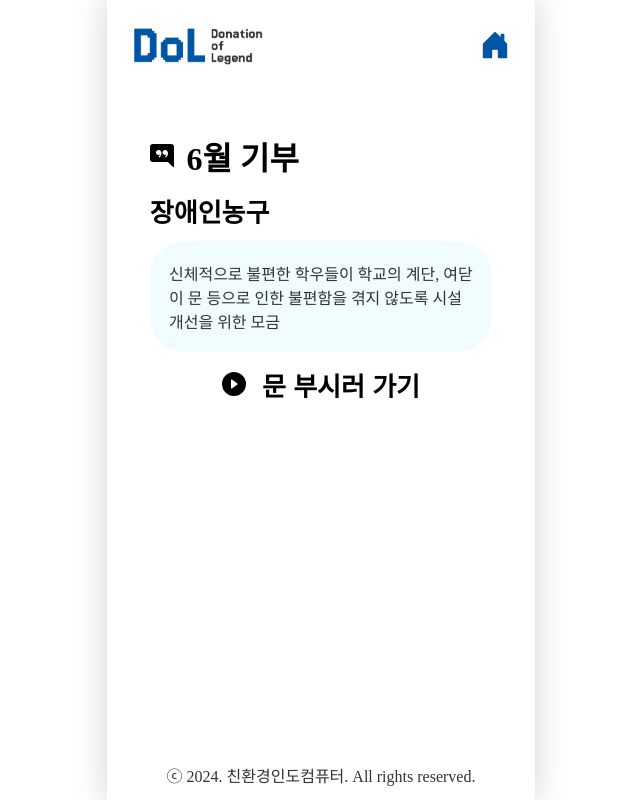
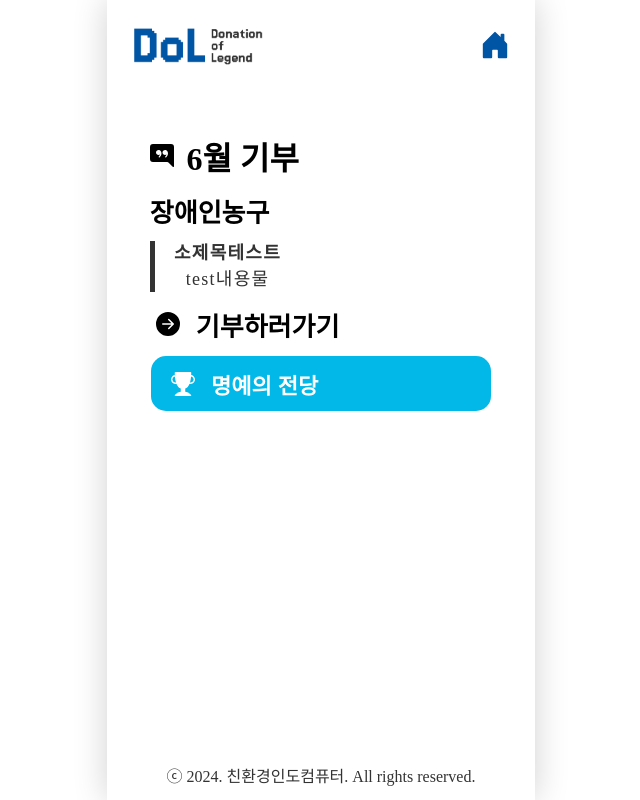
Before and after one commit to 2024-HUFSummer-HACKATHON/EnvIndiaComputer, a React (Create React App) app: page /donate in a window 1280 px wide. Shown: the whole page, without its empty margins (319-959 px from the left). Built offline with nearby package versions, Linux system fonts and the light colour scheme; a web font is replaced by a local one.

Commit message:
중간 커밋

```diff
--- a/public/index.html
+++ b/public/index.html
@@ -26,7 +26,7 @@
       work correctly both with client-side routing and a non-root public URL.
       Learn how to configure a non-root public URL by running `npm run build`.
     -->
-    <title>기부니가좋아요</title>
+    <title>DoL - 전설의 기부</title>
   </head>
   <body style="margin: 0;">
     <noscript>You need to enable JavaScript to run this app.</noscript>
--- /dev/null
+++ b/src/components/DonationDetailContents.js
@@ -0,0 +1,75 @@
+import React from 'react'
+import styled from 'styled-components';
+import { BsChatRightQuoteFill, BsArrowRightCircleFill, BsFillTrophyFill } from "react-icons/bs";
+import { useNavigate } from 'react-router-dom';
+
+import BaseBall from '../images/base.png'; // 이미지 파일을 가져옵니다
+const Container=styled.div`
+    display: flex;
+    flex-direction: column;
+    flex-wrap: wrap;
+    gap: 3vw;
+
+    align-items: center;
+    margin: auto auto auto 0px;
+`;
+
+const DonateDescription = styled.div`
+  display: flex;
+  flex-direction: row;
+  justify-content: center;
+  align-items: center;
+
+  color: ${({theme})=>theme.colors.black};
+`;
+
+const DonationImage=styled.div`
+  background-image: url(${BaseBall}); // 이미지를 동적으로 삽입
+`;
+
+const DonationText=styled.div`
+  display:flex;
+  flex-direction:column;
+  align-items:center;
+  color:${({theme})=>theme.colors.black};
+
+  padding-left: 1.5vw;
+  letter-spacing: 0.1vw;
+
+  max-width: 300px;
+
+  word-wrap: normal;
+  word-break: keep-all;
+  line-height: 1.4;
+  border-left: 5px solid ${({ theme }) => theme.colors.black};
+
+  font-size:${({theme})=>theme.fontSizes.detailText};
+`;
+
+const DonationTextHeader=styled.p`
+  font-weight:bold;
+  margin:auto auto auto 0px;
+`;
+function DonationDetailContents({imgUrl,subheading,contents}){
+    // const Header={subheading}
+    // const Content={contents}
+    return(
+        <>
+            <Container>
+                <DonateDescription>
+                    <DonationImage>
+                      <img url='{imgUrl}' />
+                    </DonationImage>
+                    <DonationText>
+                        <DonationTextHeader>{subheading}</DonationTextHeader>
+                        {/* <DonationTextHeader>소제목01</DonationTextHeader> */}
+                        {contents}
+                        {/* 신체적으로 불편한 학우들이 학교의 계단, 여닫이 문 등으로 인한 불편함을 겪지 않도록 시설 개선을 위한 모금 */}
+                    </DonationText>
+                </DonateDescription>
+            </Container>
+        </>
+    )
+}
+
+export default DonationDetailContents
--- a/src/pages/Donate.jsx
+++ b/src/pages/Donate.jsx
@@ -1,8 +1,13 @@
 import React from 'react'
-import { BsChatRightQuoteFill, BsPlayCircleFill } from "react-icons/bs";
+import { BsChatRightQuoteFill, BsArrowRightCircleFill, BsFillTrophyFill } from "react-icons/bs";
 import { useNavigate } from 'react-router-dom';
 
+import BaseBall from '../images/base.png'; // 이미지 파일을 가져옵니다
+
+import BlockButtons from '../components/BlockButtons';
+
 import styled from 'styled-components';
+import DonationDetailContents from '../components/DonationDetailContents';
 
 const Container=styled.div`
   display: flex;
@@ -41,7 +46,37 @@ const DonateDescription = styled.div`
   flex-direction: row;
   justify-content: center;
   align-items: center;
-`
+`;
+
+const DonationImage=styled.div`
+  background-image: url(${BaseBall}); // 이미지를 동적으로 삽입
+`;
+
+const DonationText=styled.div`
+  display:flex;
+  flex-direction:column;
+  align-items:center;
+  /* flex-wrap:wrap;
+  gap:1vw; */
+  color:${({theme})=>theme.colors.black};
+
+  padding-left: 1.5vw;
+  letter-spacing: 0.1vw;
+
+  max-width: 300px;
+
+  word-wrap: normal;
+  word-break: keep-all;
+  line-height: 1.4;
+  border-left: 5px solid ${({ theme }) => theme.colors.black};
+
+  font-size:${({theme})=>theme.fontSizes.detailText};
+`;
+
+const DonationTextHeader=styled.p`
+  font-weight:bold;
+  margin:auto auto auto 0px;
+`;
 const Box = styled.div`
   display: flex;
   justify-content: center;
@@ -86,6 +121,7 @@ const DonationButton = styled.button`
     width: 24px;
     height: 24px;
   }
+  margin:auto auto auto 0px;
 `
 
 function Donate() {
@@ -103,17 +139,31 @@ function Donate() {
         <Topic>
           장애인농구
         </Topic>
-        <DonateDescription>
-          <Box>
-          신체적으로 불편한 학우들이 학교의 계단, 여닫이 문 등으로 인한 불편함을 겪지 않도록 시설 개선을 위한 모금
-          </Box>
-        </DonateDescription>
+
+        <DonationDetailContents
+          subheading='소제목테스트'
+          contents='test내용물'
+        />
+
+        {/* <DonateDescription>
+          <DonationImage></DonationImage>
+          <DonationText>
+            <DonationTextHeader>소제목01</DonationTextHeader>
+            신체적으로 불편한 학우들이 학교의 계단, 여닫이 문 등으로 인한 불편함을 겪지 않도록 시설 개선을 위한 모금
+          </DonationText>
+        </DonateDescription> */}
+
         <DonationButton
           onClick={() => navigate('/donate/completed')}
         >
-          <BsPlayCircleFill className='icons'/>
-            문 부시러 가기
+          <BsArrowRightCircleFill className='icons'/>
+            기부하러가기
         </DonationButton>
+        <BlockButtons
+          icon={<BsFillTrophyFill />}
+          text="명예의 전당"
+          onClick={() => navigate('/ranking')}
+        />
       </Container>
     </>
   )
--- a/src/pages/Main.jsx
+++ b/src/pages/Main.jsx
@@ -10,22 +10,30 @@ const Container = styled.div`
   display: flex;
   flex-direction: column;
   align-items: center;
+
+  justify-content: space-between;
   flex-wrap: wrap;
   gap: 2vw;
 
-  padding: 10%;
+  width: 100%;
+  height: 100%;
 `;
 
 const Title = styled.div`
   display: flex;
   flex-direction: row;
   align-items: center;
-  text-align: left; /* 왼쪽 정렬 추가 */
+  /* text-align: left;  */
+  /* 왼쪽 정렬 추가 */
 
-  width: 100%;
+  width: 80%;
+
+  flex-wrap: wrap;
+  gap: 1vw;
+
+  /* padding: 1vw; */
 
   .icons {
-    margin-right: 16px;
     width: 30px;
     height: 30px;
   }
@@ -35,15 +43,32 @@ const Title = styled.div`
   font-weight: ${({ theme }) => theme.fontWeights.Bold};
 `;
 
-const ContentImg = styled.div`
-  margin: 0 44px;
-  width: 70%;
+const ImageContent=styled.div`
+  display: flex;
+  flex-direction: column;
+
+  /* width: 80%;
+  height: 100%; */
+  /* width: 100%; */
+  width: 340px;
+  height: 190px;
+
+  border-radius: 35px;
+  padding: 1.5vw;
+
+  color:white;
+  font-size: ${({theme})=>theme.fontSizes.imgText};
+  font-weight: ${({theme})=>theme.fontWeights.Bold};
+
   height: auto;
   background-image: url(${BaseBall}); // 이미지를 동적으로 삽입
-  /* background-size: cover; */
+  background-size: cover;
   background-position: center;
-  background-repeat: no-repeat;
-  background-size: auto;
+  background-repeat: no-repeat; /* 이미지가 반복되지 않도록 설정 */
+
+  .icon{
+    margin: auto 0px auto auto;
+  }
 `;
 
 const ContentText = styled.div`
@@ -51,12 +76,12 @@ const ContentText = styled.div`
   letter-spacing: 0.1vw;
 
   max-width: 300px;
-  margin-top: 20px;
 
   word-wrap: normal;
   word-break: keep-all;
   line-height: 1.4;
   border-left: 5px solid ${({ theme }) => theme.colors.black};
+
 `;
 
 const GotoDonation = styled.button`
@@ -65,7 +90,7 @@ const GotoDonation = styled.button`
   align-items: center;
   text-align: left; /* 왼쪽 정렬 추가 */
 
-  width: 100%;
+  width: 80%;
 
   border: none;
   background-color: transparent;
@@ -93,14 +118,17 @@ function Main() {
   const navigate = useNavigate();
 
   return (
+    <>
       <Container>
         <Title>
           <BsChatRightQuoteFill className='icons' />
           6월 기부
         </Title>
-      <ContentImg>
+        <ImageContent>
+          <BsArrowRightCircleFill className='icon'/>
+          장애인 농구
+        </ImageContent>
 
-      </ContentImg>
         <ContentText>
           신체적으로 불편한 학우들이 학교의 계단, 여닫이 문 등으로 인한 불편함을 겪지 않도록 시설 개선을 위한 모금
         </ContentText>
@@ -114,6 +142,7 @@ function Main() {
           onClick={() => navigate('/ranking')}
         />
       </Container>
+    </>
   );
 }
 
--- a/src/styles/Mobile.js
+++ b/src/styles/Mobile.js
@@ -9,7 +9,7 @@ const Container = styled.div`
     overflow: auto;
 
     flex-wrap: wrap;
-    gap:1vw;
+    /* gap:1vw; */
 `;
 
 const Content = styled.div`
```
Also changed, not shown: 1 other file (tests, documents, lock files or other folders). Lines whose indentation alone changed are shown as unchanged.
